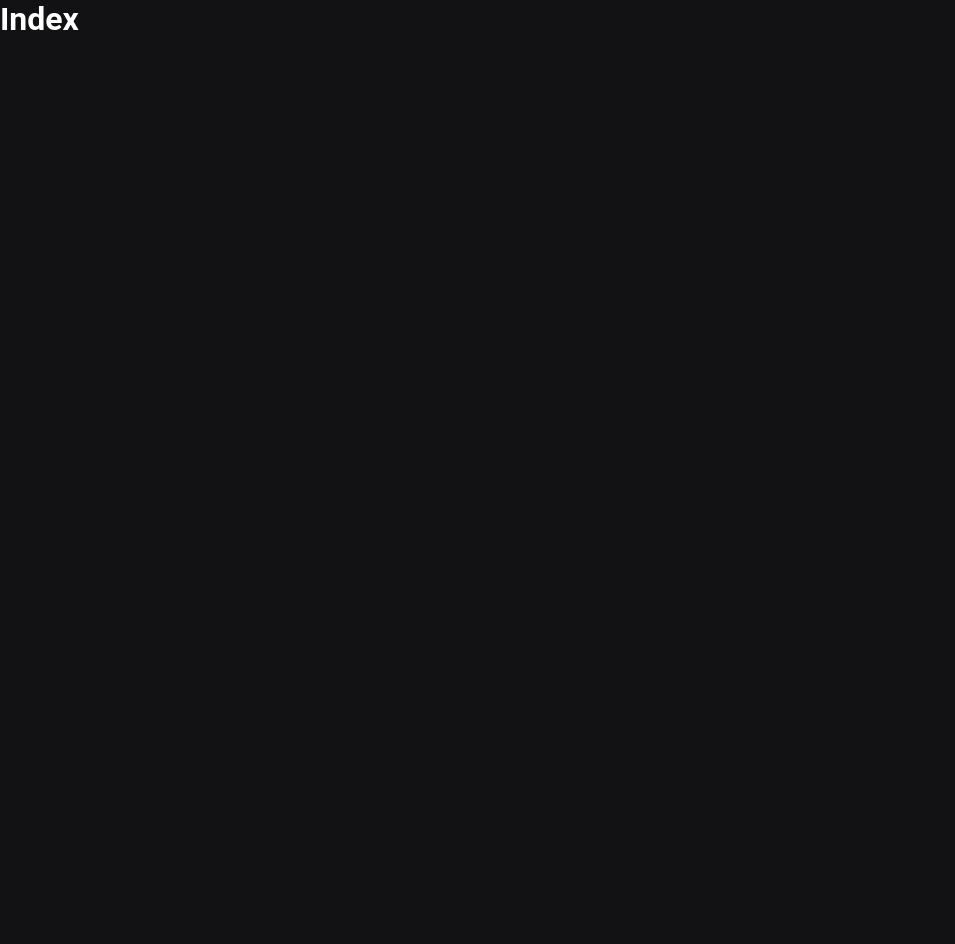
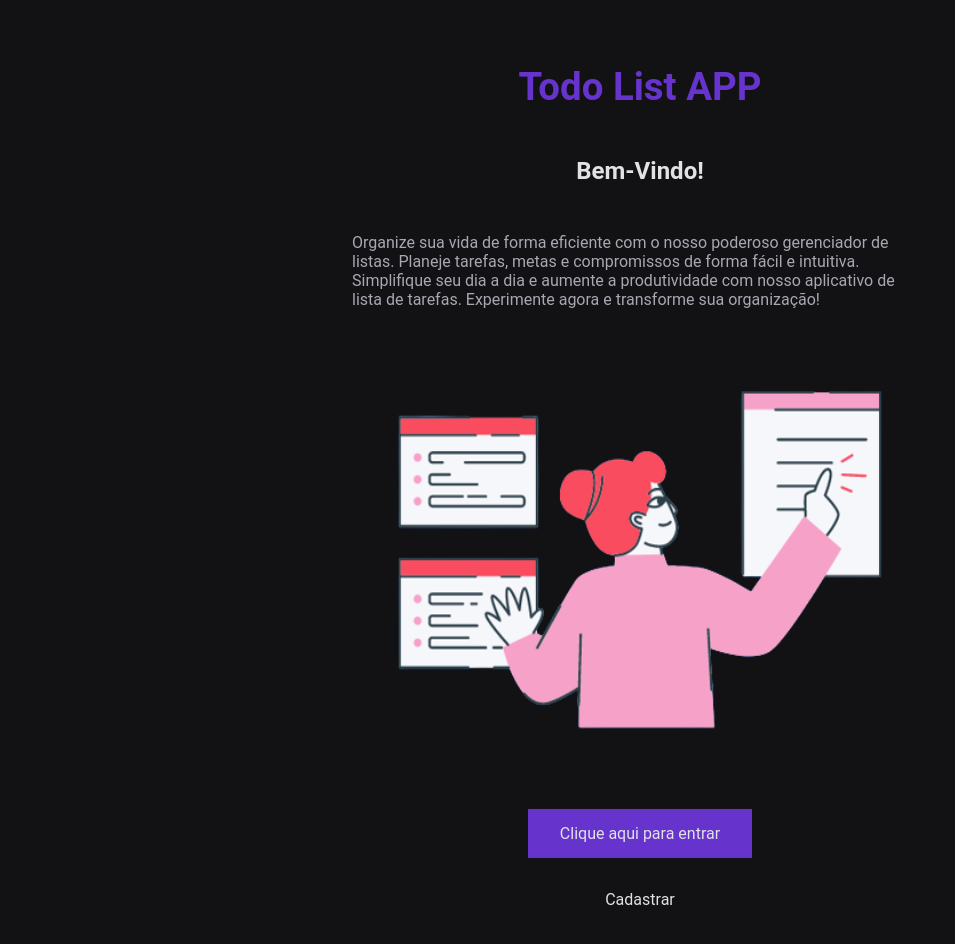
Before and after one commit to matthcarter777/todo-lis-app, a Next.js app: page / in a window 1280 px wide. Shown: the top 944 px of the page, without its empty margins (0-955 px from the left). Before the commit the page ends 800 px from the top, so only its background shows below. Built offline with nearby package versions, Linux system fonts and the light colour scheme.

Commit message:
Feature home viewer

```diff
--- a/src/app/login/page.tsx
+++ b/src/app/login/page.tsx
@@ -4,7 +4,7 @@ export default function Login() {
   return (
     <section className={styles.container}>
       <div className={styles.loginContainer}>
-        <h2>Todo.List</h2>
+        <a href="/" className={styles.home}>Todo.List</a>
         <span>Usuário</span>
         <input></input>
         <span>Senha</span>
--- a/src/app/login/styles.module.scss
+++ b/src/app/login/styles.module.scss
@@ -20,7 +20,7 @@
 
     border-radius: 2rem;
 
-    h2 {
+    .home {
       color: #6633CC;
       margin-top: -5rem;
       margin-bottom: 5rem;
--- a/src/app/page.tsx
+++ b/src/app/page.tsx
@@ -1,6 +1,37 @@
+'use client';
+import Image from 'next/image';
+import { useRouter } from 'next/navigation';
+
+import styles from './styles.module.scss';
 
 export default function Home() {
+  const router = useRouter();
+
+  const handleLoginRouter = () => {
+    router.push("/login")
+  }
+
   return (
-    <h1>Index</h1>
+    <section className={styles.container}>
+      <div className={styles.welcome}>
+        <h1>Todo List APP</h1>
+        <h2>Bem-Vindo!</h2>
+        <p>
+          Organize sua vida de forma eficiente com o nosso poderoso gerenciador de listas.
+          Planeje tarefas, metas e compromissos de forma fácil e intuitiva.
+          Simplifique seu dia a dia e aumente a produtividade com nosso aplicativo de lista de tarefas.
+          Experimente agora e transforme sua organização!
+        </p>
+        <Image
+          src="/animation.png"
+          width={700}
+          height={500}
+          alt="Picture"
+        />
+        <button onClick={handleLoginRouter}>Clique aqui para entrar</button>
+
+        <a href="/register-user">Cadastrar</a>
+      </div>
+    </section>
   )
 }
--- a/src/app/register-user/styles.module.scss
+++ b/src/app/register-user/styles.module.scss
@@ -20,7 +20,7 @@
 
     border-radius: 2rem;
 
-    h2 {
+    .home {
       color: #6633CC;
       margin-top: -5rem;
       margin-bottom: 3rem;
--- /dev/null
+++ b/src/app/styles.module.scss
@@ -0,0 +1,52 @@
+.container {
+
+
+  margin: 4rem;
+
+  .welcome {
+    display: flex;
+    flex-direction: column;
+    align-items: center;
+
+    h1 {
+      font-size: 2.4rem;
+      color: #6633CC;
+      margin-bottom: 3rem;
+    }
+
+    h2 {
+      margin-bottom: 3rem;
+      color: var(--gray-100);
+    }
+
+    p {
+      max-width: 50%;
+      color: var(--gray-300);
+    }
+
+    button {
+      background-color: #6633CC;
+      border: none;
+      color: var(--gray-100);
+      padding: 15px 32px;
+      text-align: center;
+      text-decoration: none;
+      display: inline-block;
+      font-size: 16px;
+    }
+
+    button:hover {
+      background-color: var(--gray-100);
+      color: #6633CC;
+    }
+
+    a {
+      color: var(--gray-100);
+      margin-top: 2rem;
+    }
+
+    a:hover {
+      color: #6633CC;
+    }
+  }
+}
```
Also changed, not shown: src/app/register-user/page.tsx (+6 -2 lines), public/animation.png (added).
